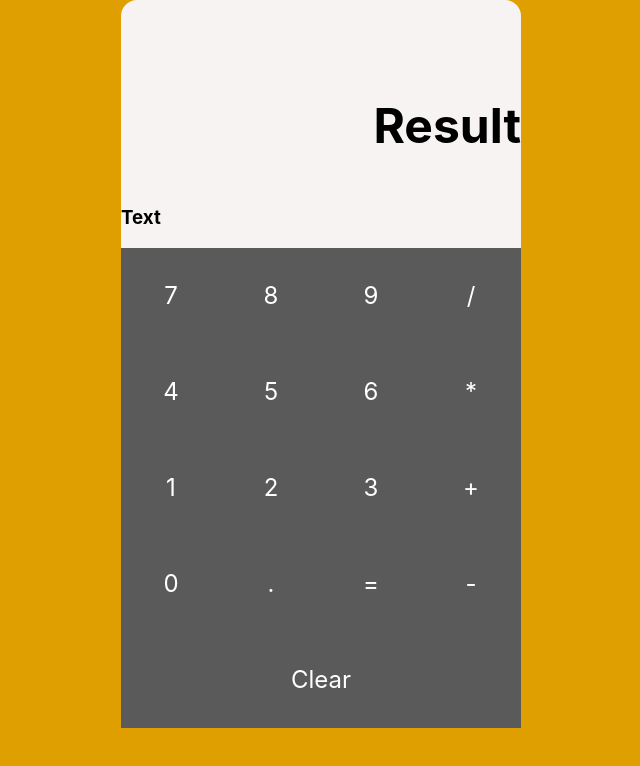
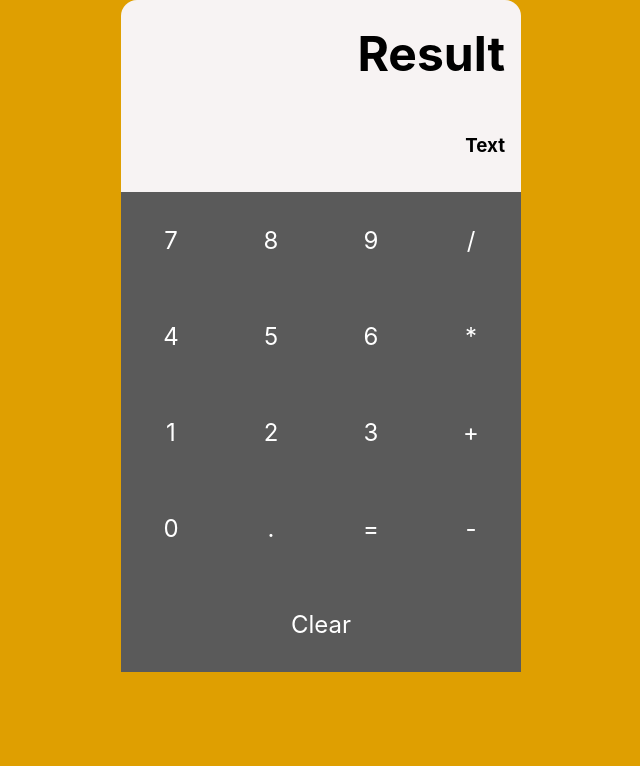
Before and after one commit to jacquesLaguerre/CalculatorProject, a React (Create React App) app: page / in a window 1280 px wide. Shown: the top 766 px of the page, without its empty margins (319-959 px from the left). Built offline with nearby package versions, Linux system fonts and the light colour scheme.

Commit message:
Made some Cssmodification

```diff
--- a/src/components/Input.css
+++ b/src/components/Input.css
@@ -1,21 +1,18 @@
-.input-wrapper{
-  height: 2em;
+.input-wrapper {
+  height: 10em;
   display: flex;
   justify-content: flex-end;
   align-items: flex-end;
   flex-direction: column;
   padding: 16px;
-
 }
 
-.result{
-  display: flex;
-  flex-direction: row-reverse;
+.result {
   flex: 1;
   font-size: 24px;
 }
 
-.text{
-  display: flex;
-justify-content: flex-end;
+.text {
+flex: 1;
+font-size: 10px;
 }
--- a/src/components/Input.jsx
+++ b/src/components/Input.jsx
@@ -2,12 +2,14 @@ import "./Input.css"
 
 const Input = () => {
   return <>
-  <div className="input-wrapper"></div>
+  <div className="input-wrapper">
+
    <div className="result">
 <h1>Result</h1>
   </div>
   <div className="text"></div>
   <h3>Text</h3>
+  </div>
   </>
 
 
```
